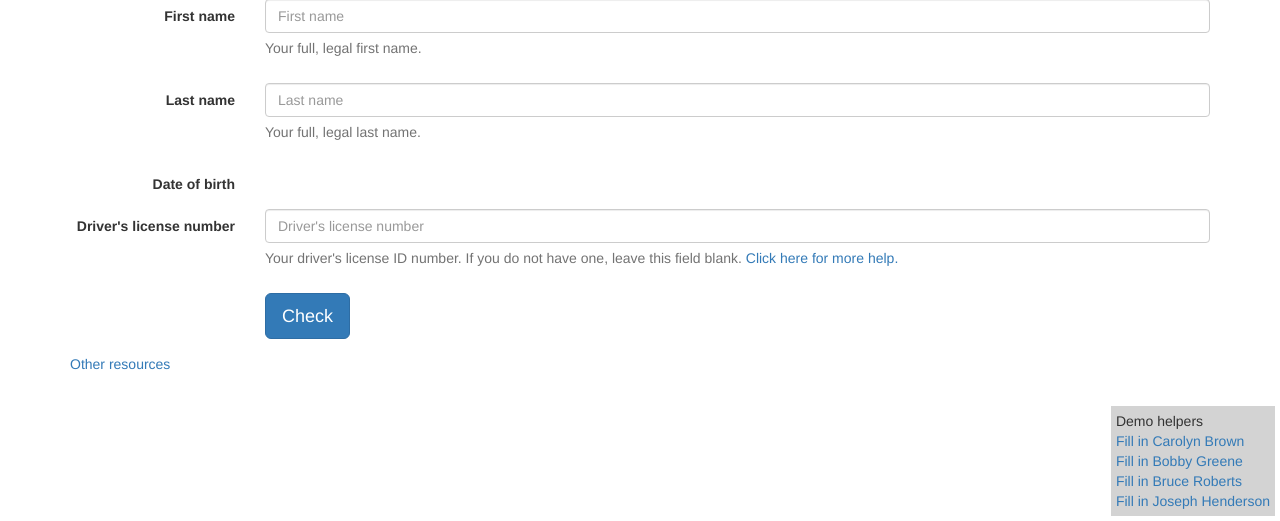
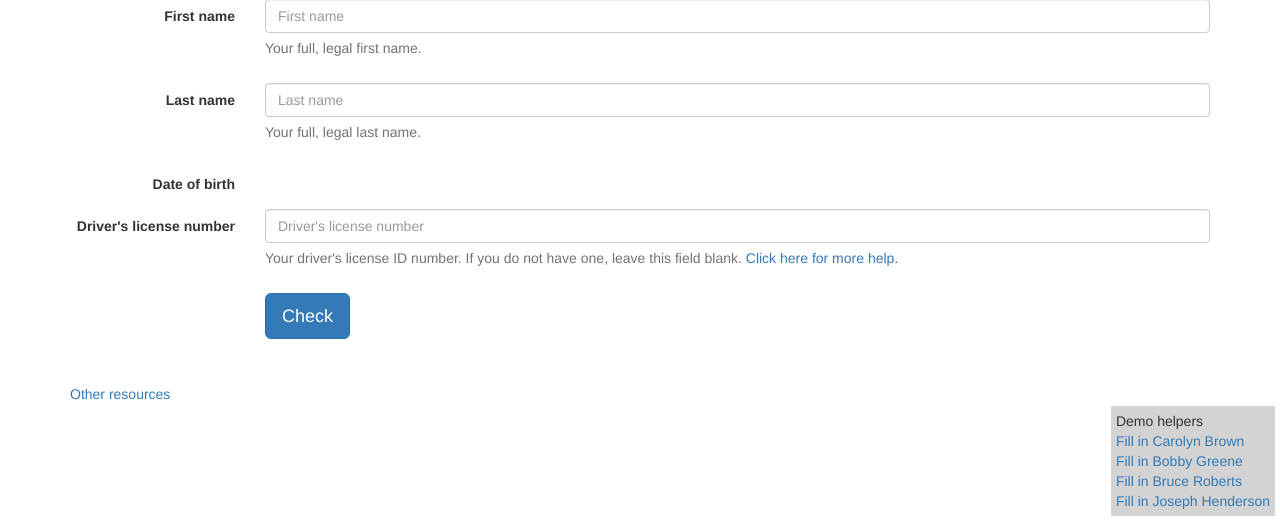
Before and after one commit to ixchi/GlobalHackV, a PHP site: template templates/home.twig in a window 1280 px wide. Shown: the part 279-800 px from the top of the page. Run offline with PHP 8.4, Linux system fonts and the light colour scheme; the template is opened without the code that fills it, so the values that code supplies are empty; some libraries are stand-ins or nearby versions.

Commit message:
margin top on footer

```diff
--- a/templates/layout.twig
+++ b/templates/layout.twig
@@ -13,7 +13,7 @@
 	{% block content %}
 	{% endblock %}
 
-	<footer class="footer">
+	<footer class="footer" style="margin-top: 30px">
 		<div class="container">
 			<a href="/resources">Other resources</a>
 		</div>
```
